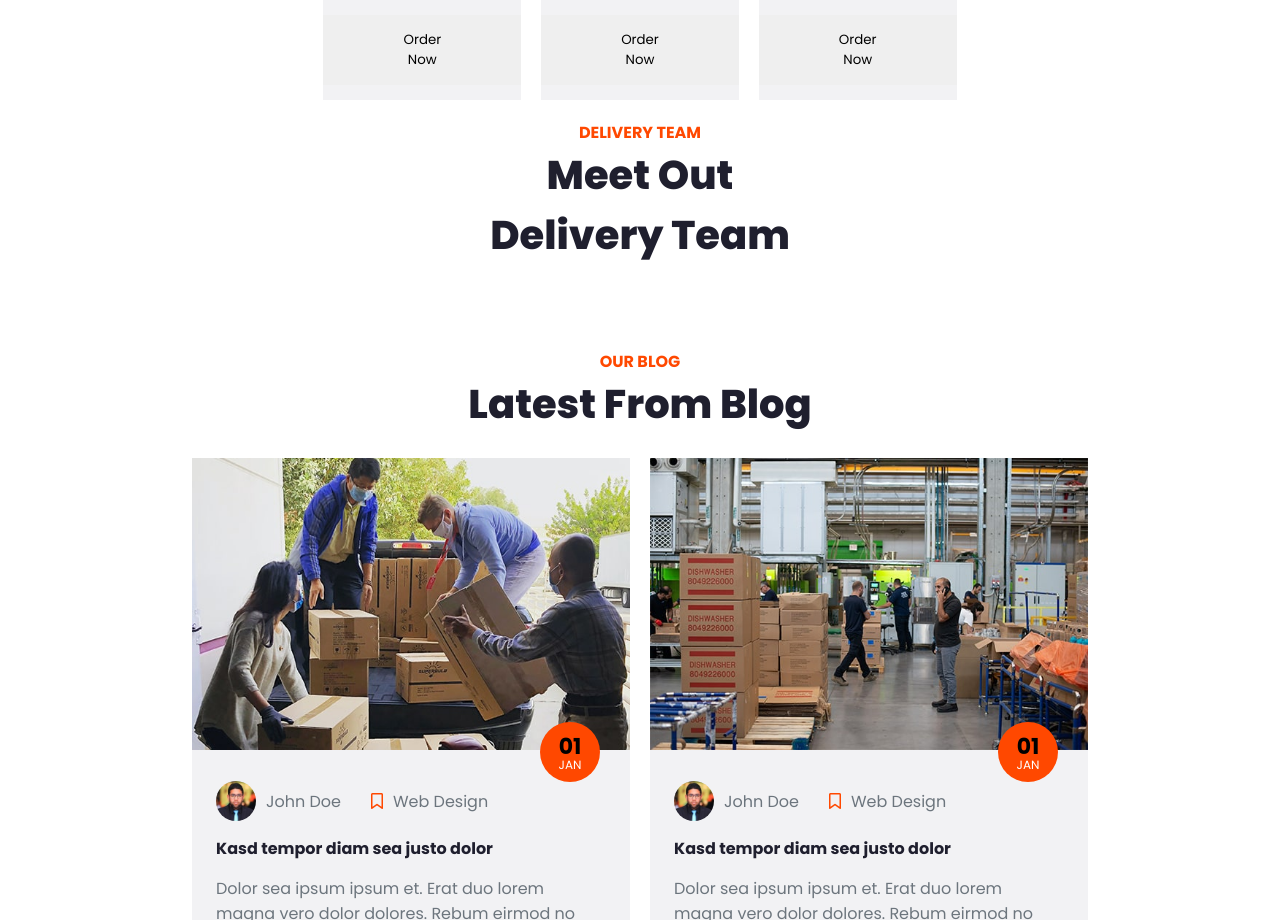
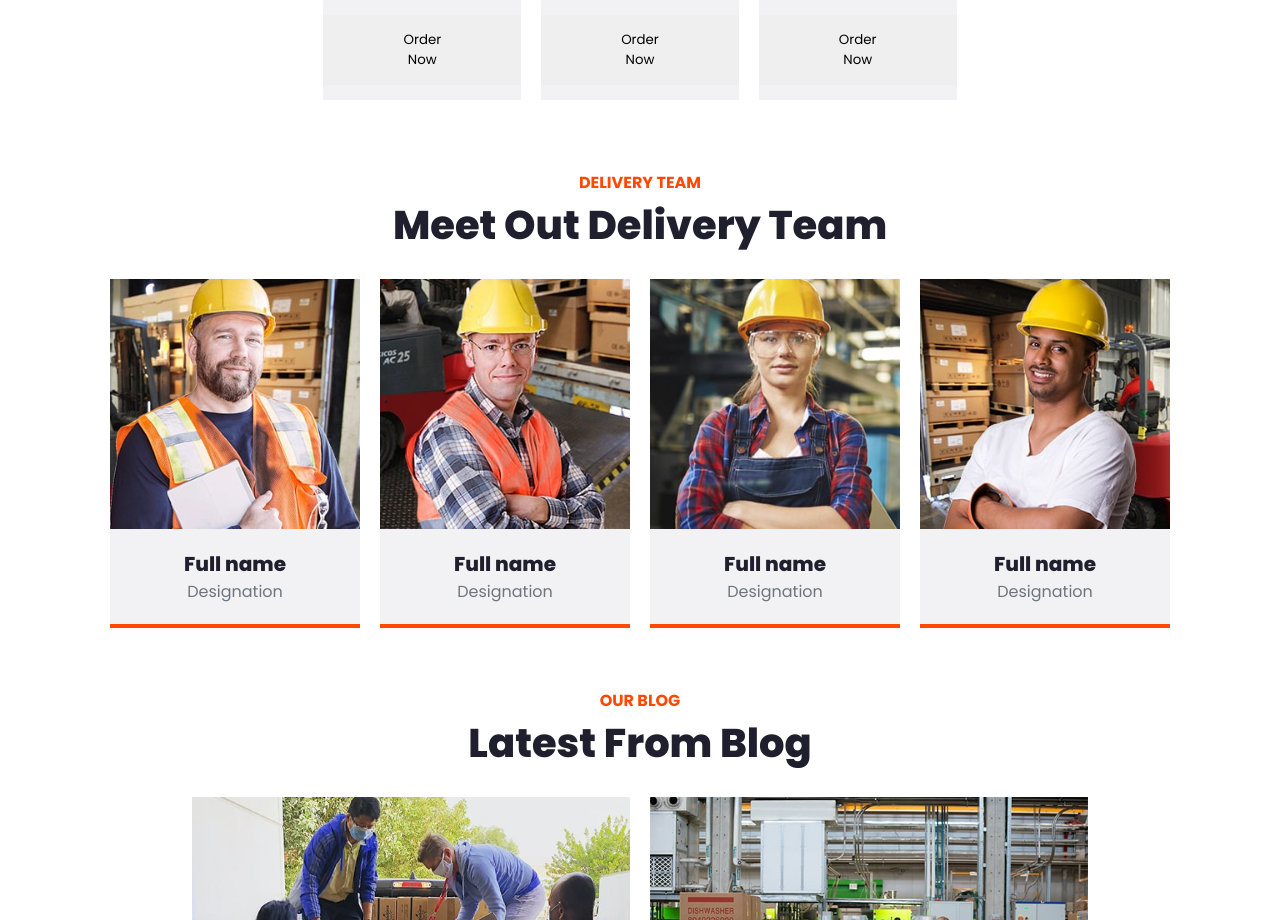
Before and after one commit to flaviare1s/faster-landing-page, a website: page index.html in a window 1280 px wide. Shown: the part 1740-2660 px from the top of the page. Drawn offline with Linux system fonts and the light colour scheme.

Commit message:
feat:seção delivery team completa

```diff
--- a/css/mobile.css
+++ b/css/mobile.css
@@ -42,6 +42,10 @@
     grid-template-columns: 1fr;
     gap: 20px;
     margin-top: 30px;
+  }
+
+  .grid-team  {
+    grid-template-columns: 1fr;
   }
 
   #blog {
@@ -90,3 +94,9 @@
     display: flex;
   }
 }
+
+@media screen and (min-width: 769px) and (max-width: 1023px) {
+  .grid-team  {
+    grid-template-columns: 1fr 1fr;
+  }
+}
--- a/css/style.css
+++ b/css/style.css
@@ -333,29 +333,10 @@ article.preco {
   align-self: flex-end;
 }
 
-.team .container {
-  display: flex;
-  flex-direction: column;
-  align-items: center;
-  justify-content: center;
-  max-width: 70%;
-  margin: 0 auto;
-}
 
-.blog .container {
-  display: flex;
-  flex-direction: column;
-  align-items: center;
-  justify-content: center;
-  max-width: 70%;
-  margin: 0 auto;
-}
 
 /*=======*/
 
-.banner img {
-  width: 100%;
-}
 
 .container h4 {
   font-family: var(--font-family-poppins);
@@ -403,6 +384,63 @@ article.preco {
   font-family: var(--font-family-poppins);
   font-size: 2.3rem;
   color: var(--primary);
+}
+
+/* Estilos do 'Delivery Team' */
+
+#team {
+  width: 100vw;
+  display: flex;
+  flex-direction: column;
+  align-items: center;
+  justify-content: center;
+  margin-top: 50px;
+}
+
+.team-container {
+  display: flex;
+  flex-direction: column;
+  align-items: center;
+  justify-content: center;
+  margin: 0 auto;
+}
+
+.grid-team  {
+  display: grid;
+  grid-template-columns: repeat(4, 1fr);
+  gap: 20px;
+  margin: 0 auto;
+  }
+
+.team-card {
+max-width: 250px;
+}
+
+.team-card img {
+  width: 100%;
+}
+
+.team-info {
+  display: flex;
+  flex-direction: column;
+  align-items: center;
+  justify-content: center;
+  padding: 20px 0;
+  background-color: var(--secondary);
+  margin-top: -7px;
+  border-bottom: 4px solid var(--primary);
+}
+
+.team-info h4 {
+  color: var(--dark);
+  font-size: 20px;
+  font-weight: 800;
+}
+
+.team-info p {
+  color: var(--gray);
+  font-size: 16px;
+  text-align: center;
 }
 
 /* Estilos do blog */
--- a/index.html
+++ b/index.html
@@ -146,16 +146,54 @@
         </div>
       </div>
     </section>
-    <section class="team">
-      <div class="container">
+    <section id="team">
+      <div class="team-container">
         <h2 class="section-title">DELIVERY TEAM</h2>
         <h3 class="section-subtitle">Meet Out Delivery Team</h3>
         <div class="grid-team">
-          <article></article>
-          <article></article>
-          <article></article>
-          <article></article>
+          <div class="team-card">
+            <div class="team-img-container">
+              <img class="team" src="./assets/img/team-1.jpg" alt="Foto de uma pessoa do time">
+            </div>
+
+            <div class="team-info">
+              <h4>Full name</h4>
+              <p>Designation</p>
+            </div>
+          </div>
+          <div class="team-card">
+          <div class="team-img-container">
+            <img class="team" src="./assets/img/team-2.jpg" alt="Foto de uma pessoa do time">
+          </div>
+
+          <div class="team-info">
+            <h4>Full name</h4>
+            <p>Designation</p>
+          </div>
         </div>
+          <div class="team-card">
+
+          <div class="team-img-container">
+            <img class="team" src="./assets/img/team-3.jpg" alt="Foto de uma pessoa do time">
+          </div>
+
+          <div class="team-info">
+            <h4>Full name</h4>
+            <p>Designation</p>
+          </div>
+        </div>
+          <div class="team-card">
+
+          <div class="team-img-container">
+            <img class="team" src="./assets/img/team-4.jpg" alt="Foto de uma pessoa do time">
+          </div>
+
+          <div class="team-info">
+            <h4>Full name</h4>
+            <p>Designation</p>
+          </div>
+        </div>
+      </div>
       </div>
     </section>
 
```
